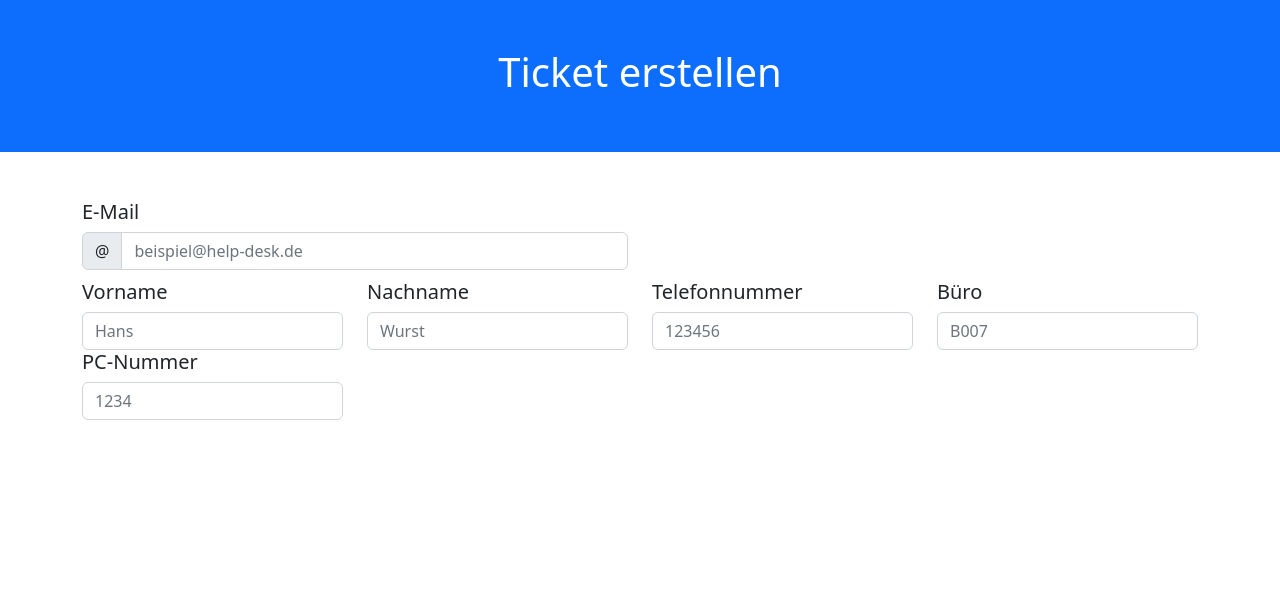
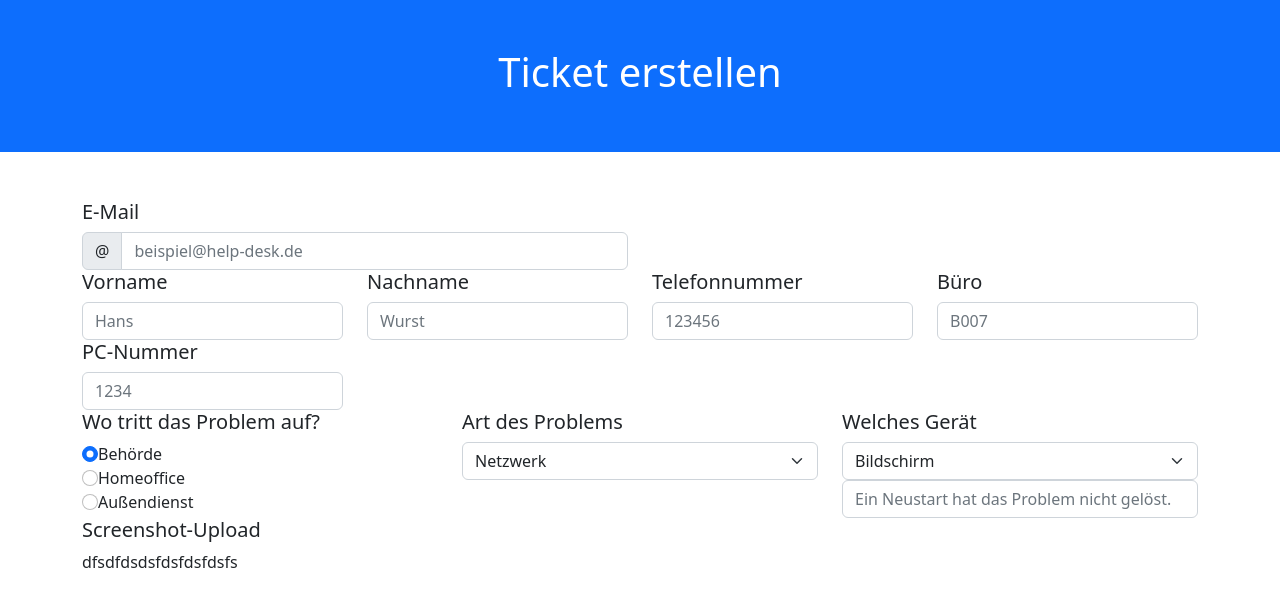
Before and after one commit to kewinzco/HelpDesk, a PHP site: page / in a window 1280 px wide. Shown: the top 607 px of the page. Run offline with PHP 8.4, Linux system fonts and the light colour scheme.

Commit message:
Startseite

```diff
--- a/index.php
+++ b/index.php
@@ -15,16 +15,16 @@
 </div>
 
 <div class="container mt-5">
-<h5>E-Mail</h5>
+
   <div class="row">
     <div class="col-sm-6">
+      <h5>E-Mail</h5>
       <div class="input-group sm-4">
           <span class="input-group-text">@</span>
           <input type="text" class="form-control" placeholder="beispiel@help-desk.de" name="email">
       </div>
     </div>
   <br><br>
-
   </div>
 
   <div class="row">
@@ -53,5 +53,50 @@
     </div>
   </div>
 
+  <div class="row">
+    <div class="col-sm-4">
+      <h5>Wo tritt das Problem auf?</h5>
+      <div class="">
+        <fieldset>
+          <input type="radio" class="form-check-input" id="radio1" name="optradio" value="option1" checked>Behörde <br>
+          <input type="radio" class="form-check-input" id="radio2" name="optradio" value="option2" >Homeoffice <br>
+          <input type="radio" class="form-check-input" id="radio3" name="optradio" value="option3" >Außendienst
+        </fieldset>
+      </div>
+    </div>
+    <div class="col-sm-4">
+      <h5>Art des Problems</h5>
+      <select class="form-select" >
+          <option>Netzwerk</option>
+          <option>Software</option>
+          <option>Hardware</option>
+          <option>IT-Sicherheit</option>
+          <option>Beratung zu IT-spezifischen Fragen</option>
+          <option>Sonstiges</option>
+      </select>
+    </div>
+    <div class="col-sm-4">
+      <h5>Welches Gerät</h5>
+      <select class="form-select" >
+          <option>Bildschirm</option>
+          <option>Maus/Tastatur</option>
+          <option>Drucker</option>
+          <option>Sonstiges</option>
+    </div>
+  </div>
+
+  <div class="row">
+    <div class="col-sm-4">
+      <h5>Problembeschreibung und bisherige Lösungsansätze</h5>
+      <input type="text" class="form-control" placeholder="Ein Neustart hat das Problem nicht gelöst." name="loesungsversuche">
+    </div>
+    <div class="col-sm-4">
+      <h5>Screenshot-Upload</h5>
+
+    </div>
+  </div>
+dfsdfdsdsfdsfdsfdsfs
+</div>
+
 </body>
 </html>
```
Lines whose indentation alone changed are shown as unchanged.
